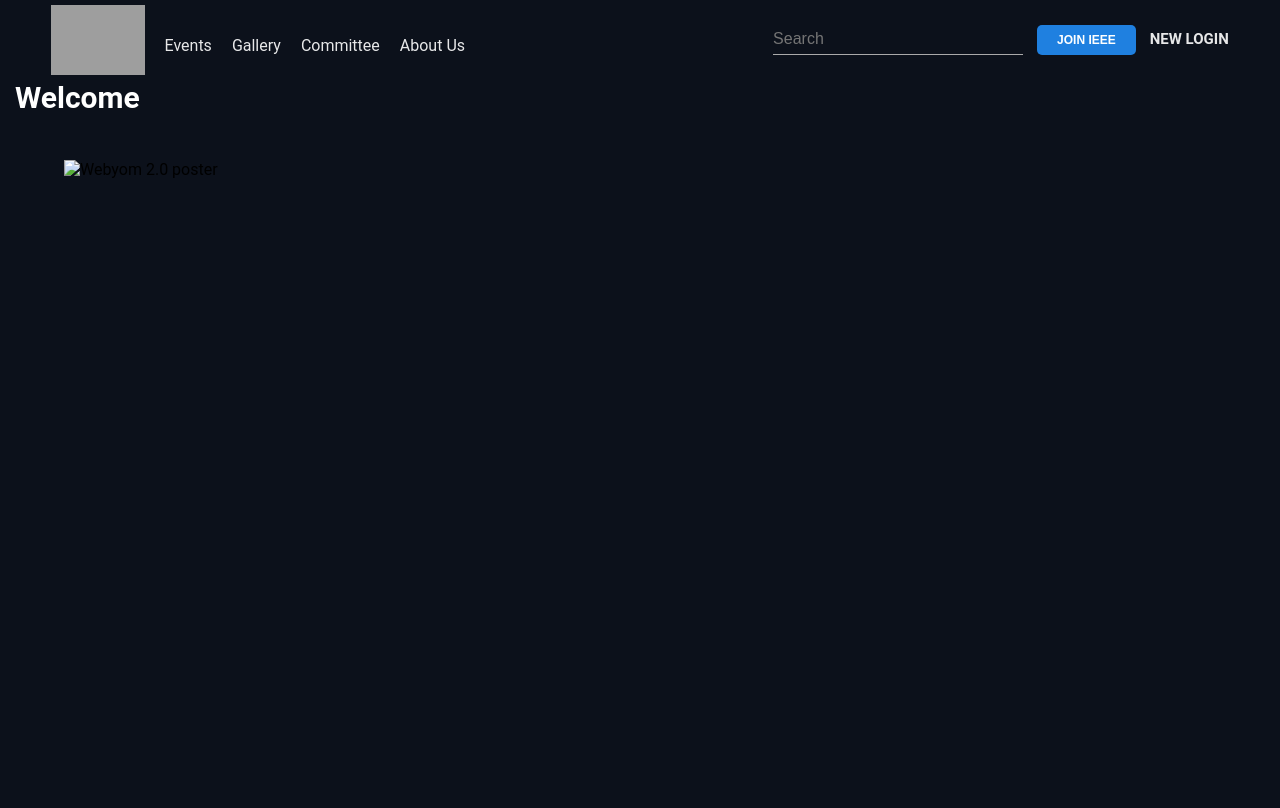
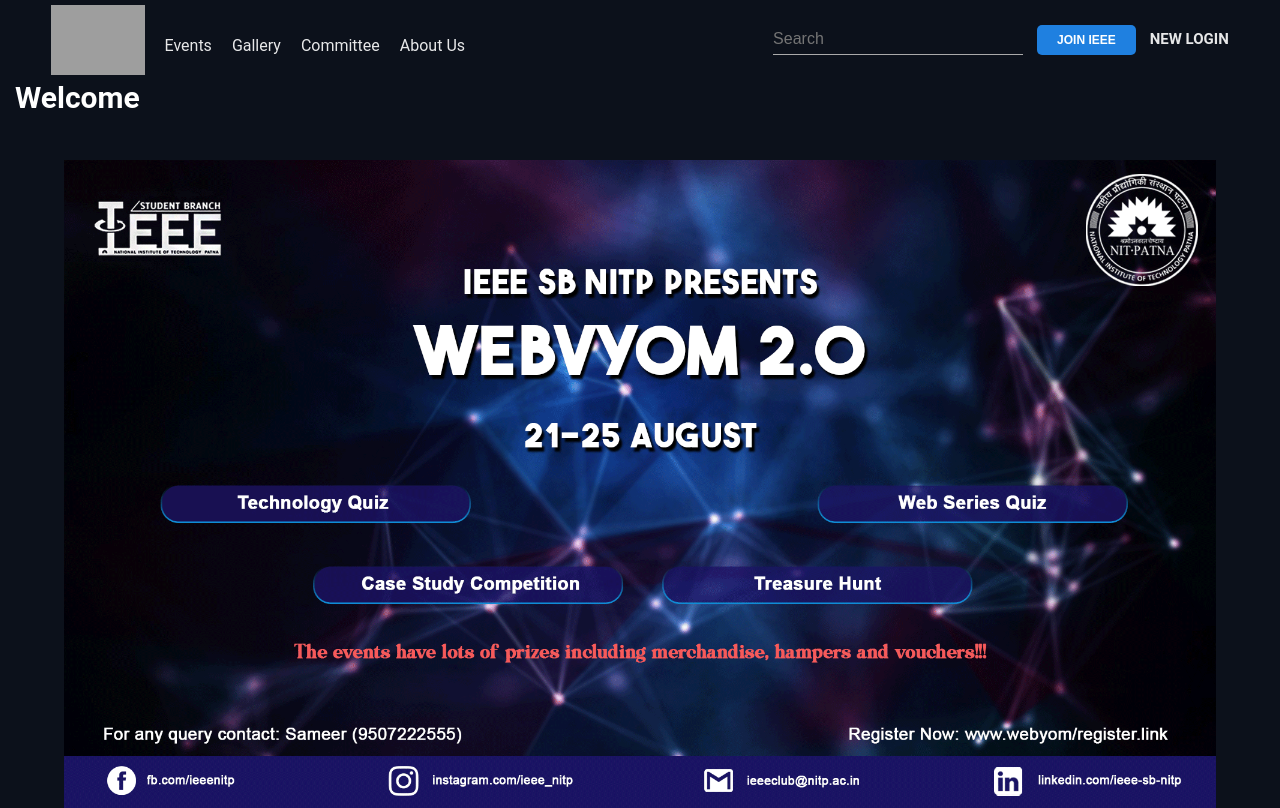
Before and after one commit to samzorroak/webdev, a plain HTML site: page IEEE_Entry/home.html in a window 1280 px wide. Drawn offline with nearby package versions, Linux system fonts and the light colour scheme; grey boxes are pictures that could not be loaded.

Commit message:
Update home.html

```diff
--- a/IEEE_Entry/home.html
+++ b/IEEE_Entry/home.html
@@ -27,7 +27,7 @@
     <div>
         <hr><h2> &nbsp; Welcome &nbsp; <span id="data"/></h2><hr>
         <div id="post">
-            <img id="poster" src="IEEE_Entry/IEEE_Webvyom2_poster.png" alt="Webyom 2.0 poster" />
+            <img id="poster" src="/IEEE_Entry/IEEE_Webvyom2_poster.png" alt="Webyom 2.0 poster" />
         </div>
     </div>
     <script type="text/javascript" src='home.js'></script>
```
